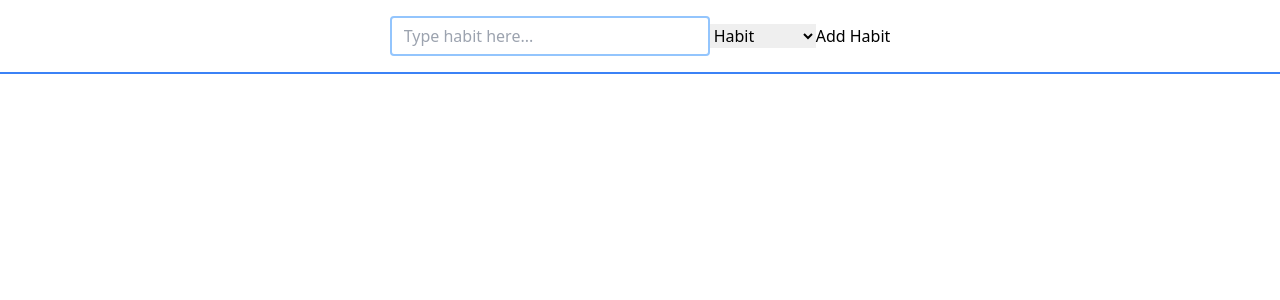
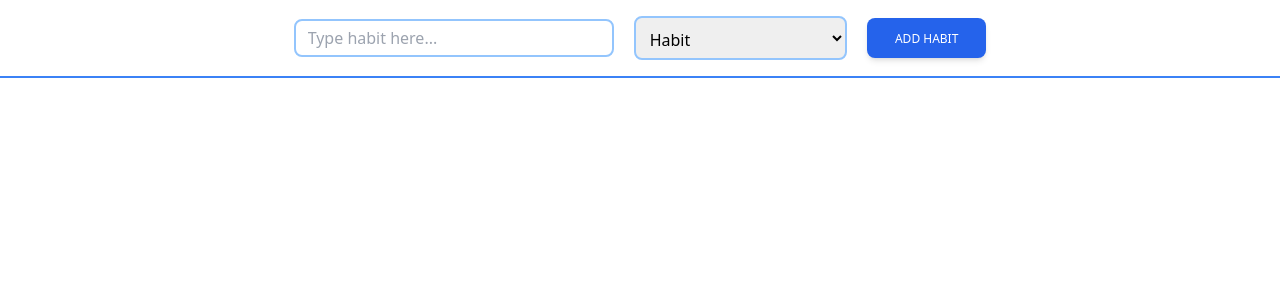
Before and after one commit to jerkur22/habithero, a Next.js app in the folder habithero/: page / in a window 1280 px wide. Shown: the top 300 px of the page. Built offline with nearby package versions, Linux system fonts and the light colour scheme.

Commit message:
finished habit form css

```diff
--- a/habithero/pages/index.js
+++ b/habithero/pages/index.js
@@ -41,19 +41,25 @@ export default function Home() {
           value={newHabit}
           onChange={handleChange}
           className="
-          form-control appearance-none block w-1/4 px-3 py-1.5 text-base font-normal bg-clip-padding border-2 border-solid border-blue-300 rounded
+          form-control appearance-none block h-1/3 w-1/4 px-3 py-1.5 text-base font-normal bg-clip-padding border-2 border-solid border-blue-300 rounded-lg
           transition-all ease-in-out m-0 focus: text-gray-800 focus: bg-white focus:border-blue-800 focus: outline-none
           "
         />
         <select
           value={habitType}
           onChange={(e) => setHabitType(e.target.value)}
+          className=" h-11 ml-5  text-base rounded-lg  border-blue-300 border-2 border-solid focus:border-blue-800 focus: outline-none block w-1/6 p-2.5"
         >
           <option value="Good">Good Habit</option>
           <option value="Habit">Habit</option>
           <option value="Bad">Bad Habit</option>
         </select>
-        <button onClick={addHabit}> Add Habit</button>
+        <button
+          onClick={addHabit}
+          className=" h-10 inline-block ml-5 px-7 py-2.5 rounded-lg bg-blue-600 text-white font-medium text-xs leading-tight uppercase shadow-md hover:bg-blue-500 hover:shadow-lg focus:bg-blue-700 focus:shadow-lg focus:outline-none focus:ring-0 active:bg-blue-800 active:shadow-lg transition duration-150 ease-in-out"
+        >
+          Add Habit
+        </button>
       </div>
       <div className="list">
         {habitList.map((habit) => {
```
